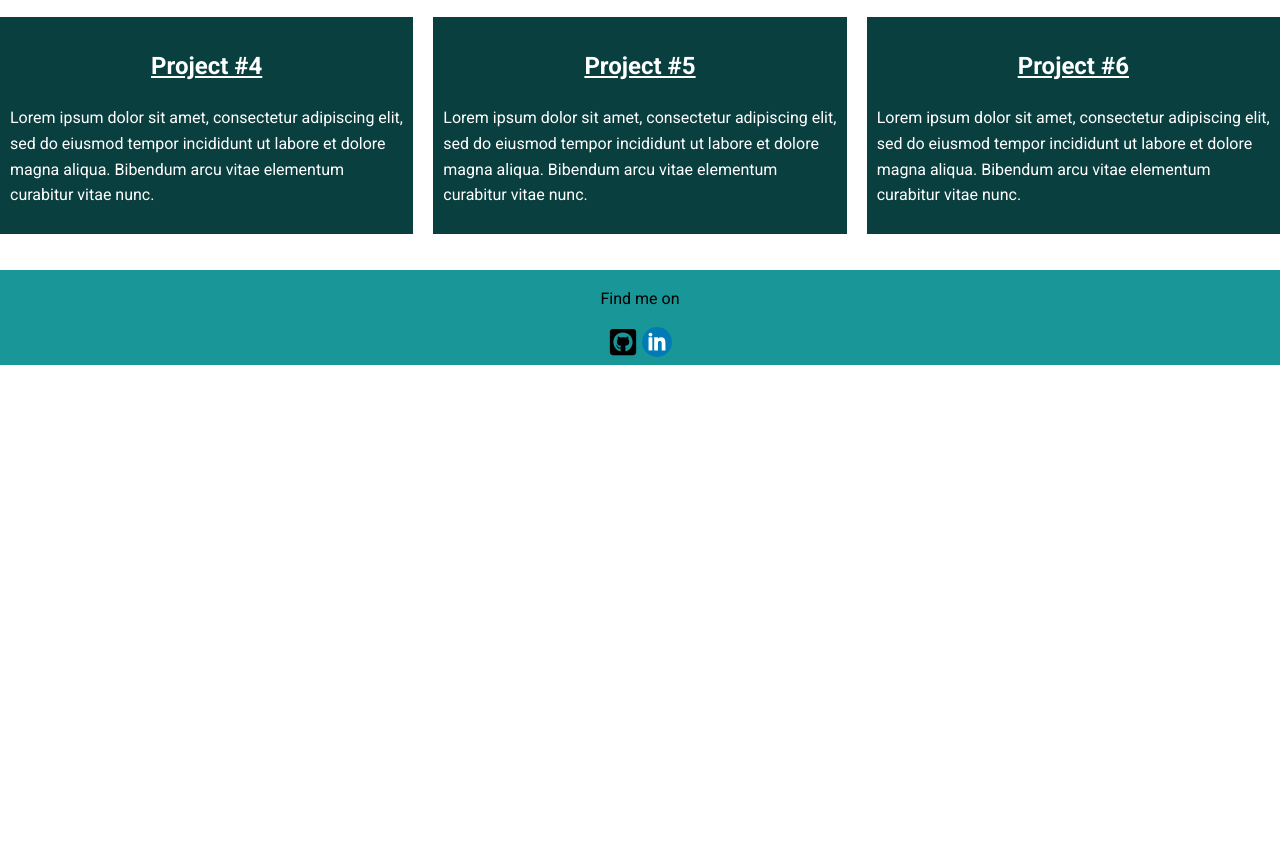
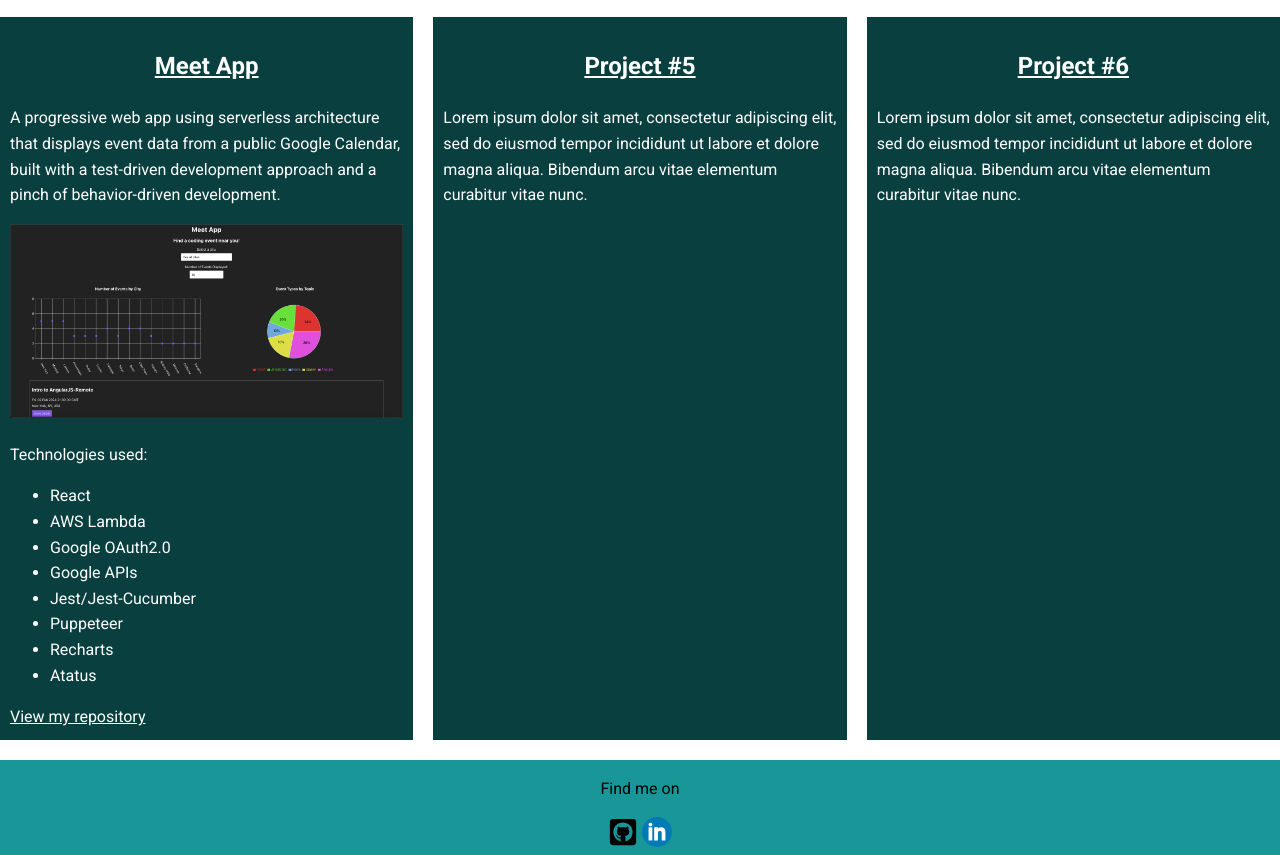
Before and after one commit to Kirkenstocks/portfolio-website, a plain HTML site: page work.html in a window 1280 px wide. Shown: the part 435-1290 px from the top of the page. Before the commit the page ends 800 px from the top, so only its background shows below. Drawn offline with nearby package versions, Linux system fonts and the light colour scheme.

Commit message:
Updated entry for Meet App on Work page

```diff
--- a/css/styles.css
+++ b/css/styles.css
@@ -191,6 +191,13 @@ button:focus, .button:focus {
     text-align: center;
 }
 
+.work-image {
+    max-width: 100%;
+    max-height: 100%;
+    width: auto;
+    height: auto;
+}
+
 /*start grid fallback*/
 .project-list__item {
     display: inline-block;
--- a/css/styles.production.css
+++ b/css/styles.production.css
@@ -248,6 +248,13 @@ button:focus, .button:focus {
     text-align: center;
 }
 
+.work-image {
+    max-width: 100%;
+    max-height: 100%;
+    width: auto;
+    height: auto;
+}
+
 /*start grid fallback*/
 .project-list__item {
     display: inline-block;
--- a/work.html
+++ b/work.html
@@ -38,7 +38,6 @@
     <main>
         <h1 class="work-title">Check out my work!</h1>
         <div class="project-list">
-            <!--grid items go here-->
             <div class="project-list__item">
                 <h2><a href="https://github.com/Kirkenstocks/pokedex" target="_blank">Pokédex<br>(JavaScript App)</a></h2>
                 <p>
@@ -58,10 +57,26 @@
                 </p>
             </div>
             <div class="project-list__item">
-                <h2><a href="#">Project #4</a></h2>
+                <h2><a href="https://kirkenstocks.github.io/meet/" target="_blank">Meet App</a></h2>
                 <p>
-                    Lorem ipsum dolor sit amet, consectetur adipiscing elit, sed do eiusmod tempor incididunt ut labore et dolore magna aliqua. Bibendum arcu vitae elementum curabitur vitae nunc.
+                    A progressive web app using serverless architecture that displays event data from a public Google Calendar, built with a test-driven development approach and a pinch of behavior-driven development.
                 </p>
+                <img src="img/meet_screenshot.png"
+                    alt="image of the main page of Kirk's Meet App, showing the title, city search box, number of events selector box, a scatter chart, pie chart, and one event"
+                    class="work-image"
+                >
+                <p>Technologies used:</p>
+                <ul>
+                    <li>React</li>
+                    <li>AWS Lambda</li>
+                    <li>Google OAuth2.0</li>
+                    <li>Google APIs</li>
+                    <li>Jest/Jest-Cucumber</li>
+                    <li>Puppeteer</li>
+                    <li>Recharts</li>
+                    <li>Atatus</li>
+                </ul>
+                <a href="https://github.com/Kirkenstocks/meet" target="_blank" class="work-image">View my repository</a>
             </div>
             <div class="project-list__item">
                 <h2><a href="#">Project #5</a></h2>
```
Also changed, not shown: img/meet_screenshot.png (added).
